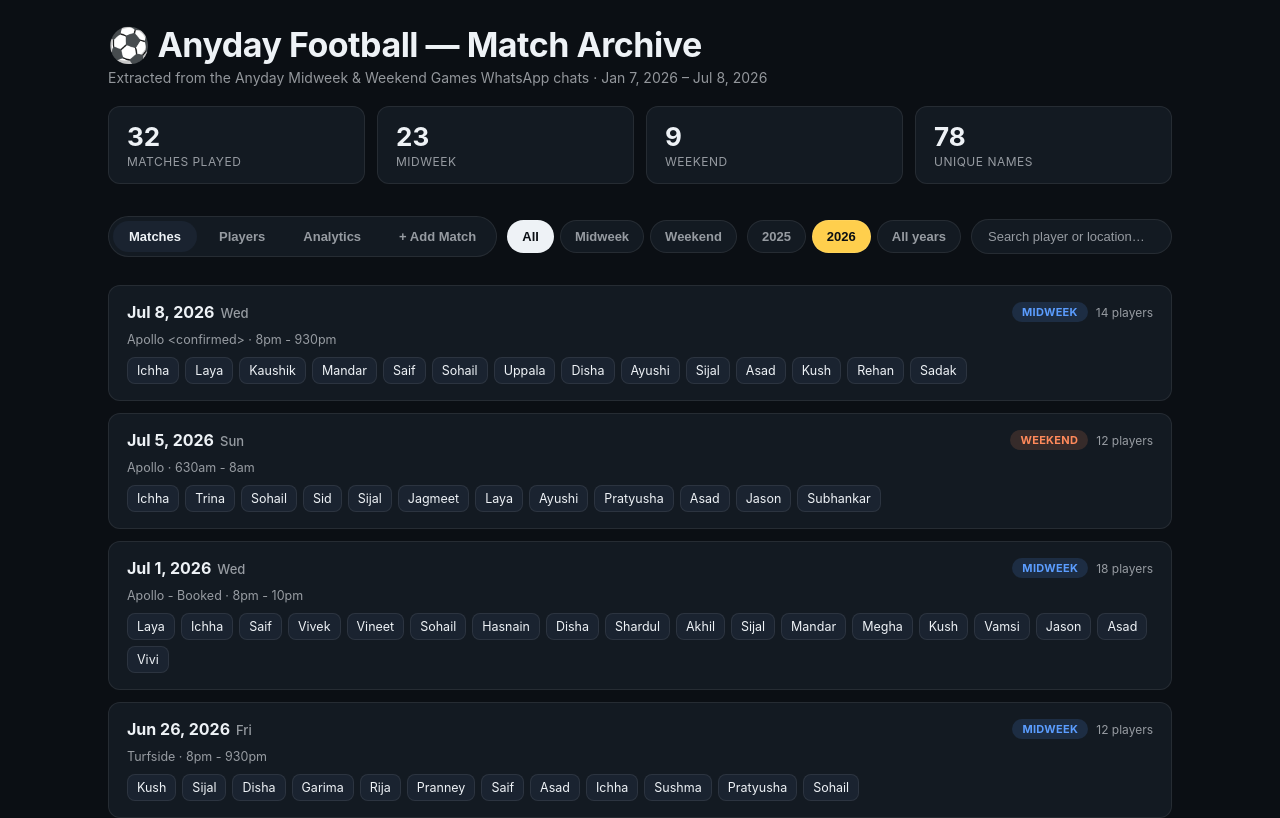
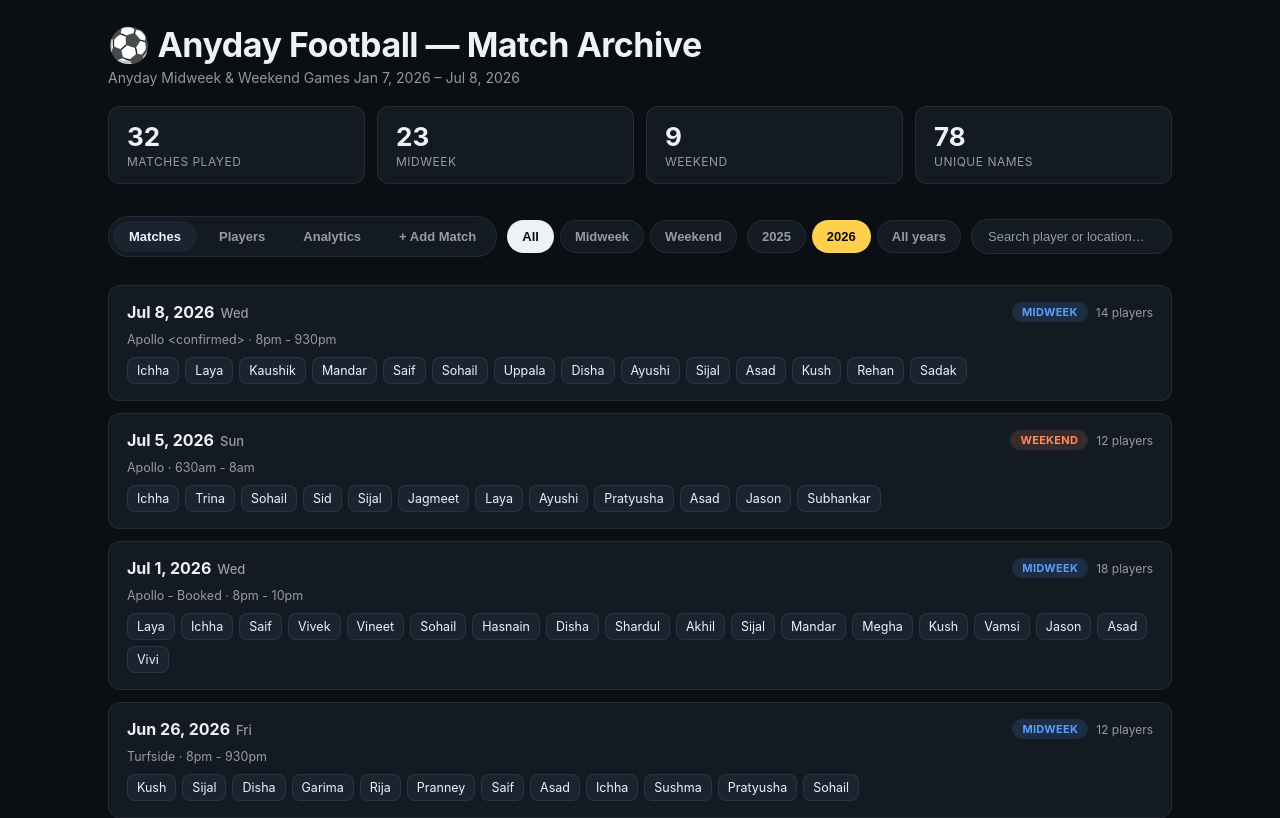
Before and after one commit to sohailehiz/anydayfootball, a plain HTML site: page index.html in a window 1280 px wide. Shown: the top 818 px of the page. Drawn offline with Linux system fonts and the light colour scheme.

Commit message:
Update index.html

```diff
--- a/index.html
+++ b/index.html
@@ -643,7 +643,7 @@ function render(){
 
   document.getElementById('app').innerHTML = `
     <h1>⚽ Anyday Football — Match Archive</h1>
-    <div class="sub">Extracted from the Anyday Midweek &amp; Weekend Games WhatsApp chats · ${fmtDate(first.date)} – ${fmtDate(last.date)}</div>
+    <div class="sub">Anyday Midweek &amp; Weekend Games ${fmtDate(first.date)} – ${fmtDate(last.date)}</div>
     ${state.unsaved ? `<div class="unsaved-banner">
       <span>You've added match(es) not yet published to the group — download the file and upload it into the matches/ folder on GitHub.</span>
       <button id="download-banner-btn">⬇ Download match file</button>
```
